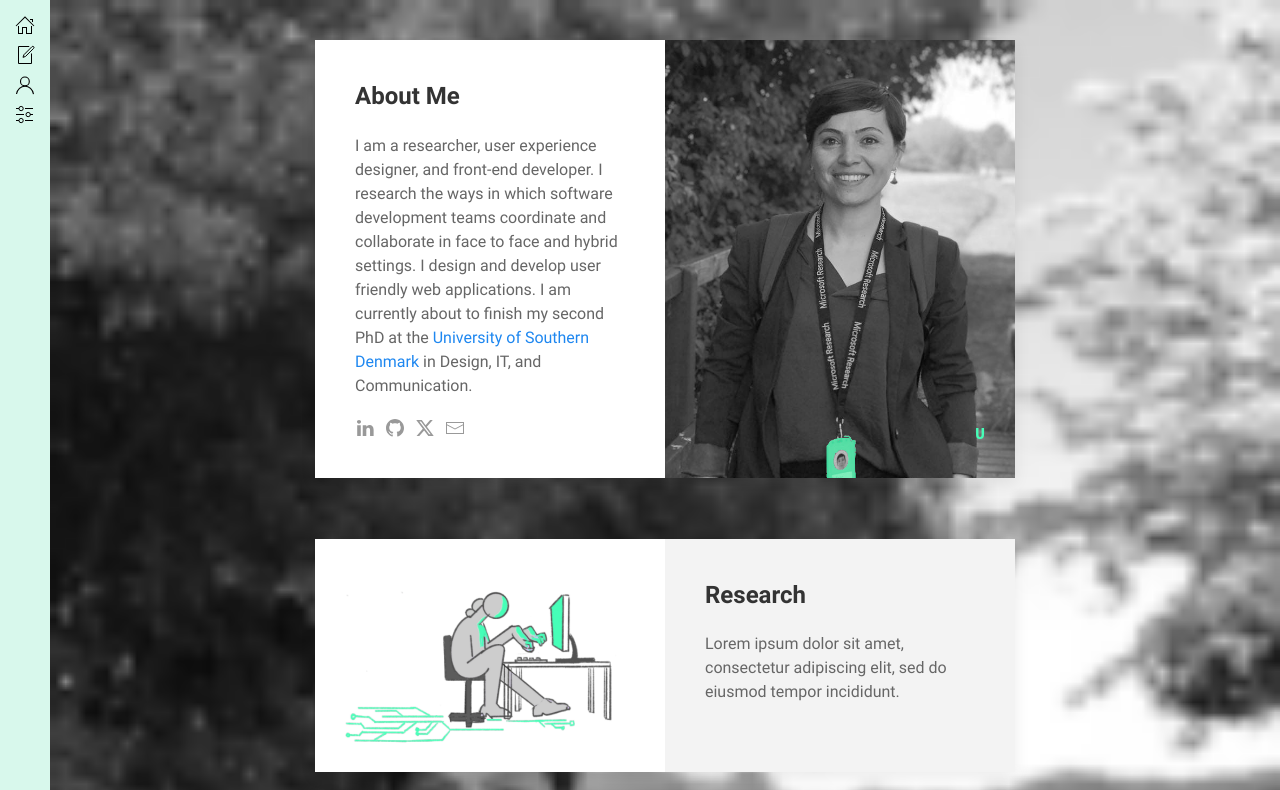
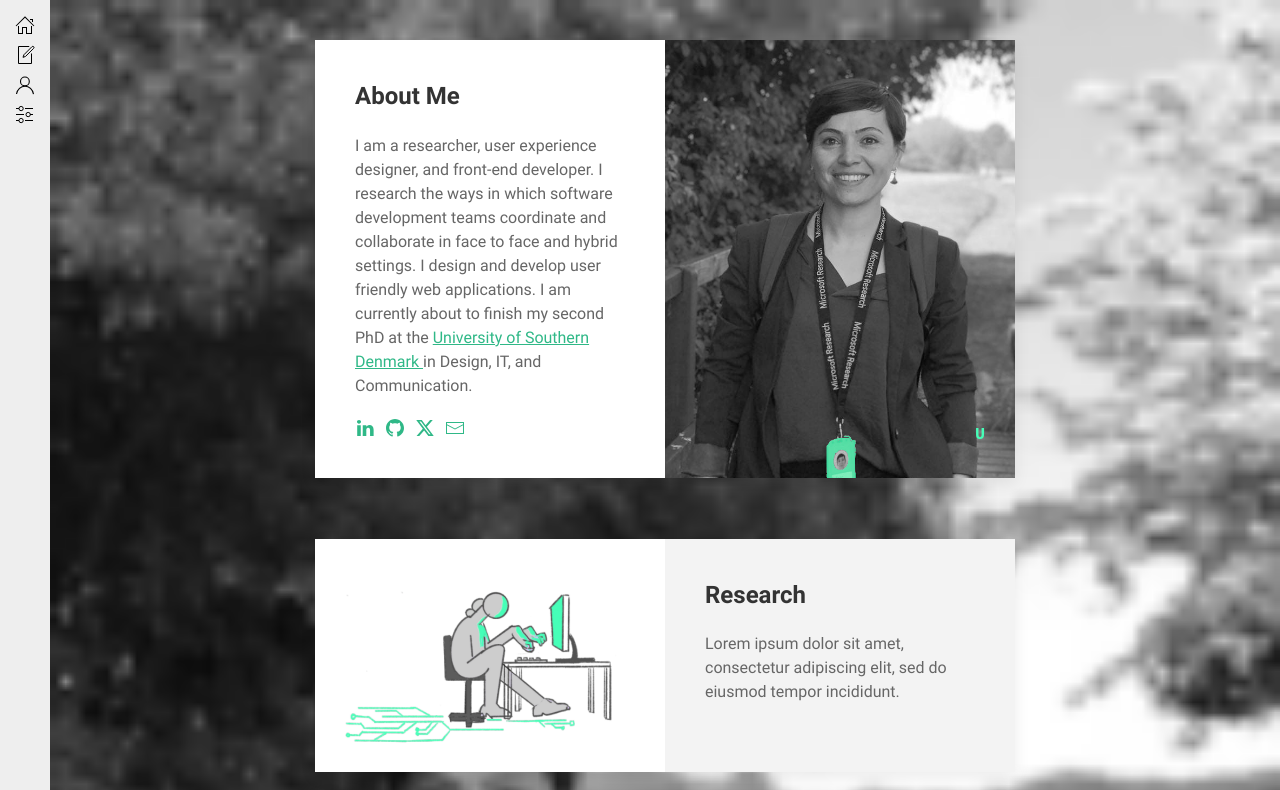
Before and after one commit to safinazbg/mysite, a Vue app: page / in a window 1280 px wide. Shown: the top 790 px of the page. Built offline with nearby package versions, Linux system fonts and the light colour scheme.

Commit message:
Update App.vue

```diff
--- a/src/App.vue
+++ b/src/App.vue
@@ -40,6 +40,11 @@ export default {
 h1, h2, h3, h4, h5, h6, em {
   font-family: Roboto-bold!important;
 }
+a {
+  color: #2fb887 !important;
+  font-weight: normal;
+  text-decoration: underline!important;
+}
 em {
   text-decoration-style: none!important;
   color: #4f5452 !important;
@@ -52,7 +57,7 @@ em {
  #nav {
    display: flex;
    justify-content: center;
-   background-color: #d8f8ec;
+   background-color: #eeeeee;
  }
 
  #nav svg {
```
